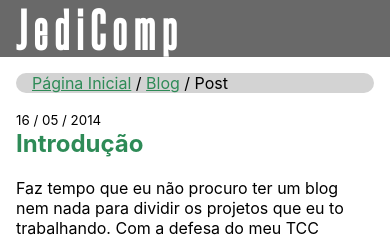
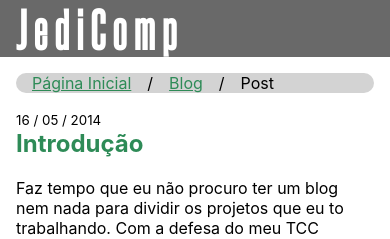
Before and after one commit to thiagojedi/thiagojedi.github.io, a Jekyll site: the page built from _posts/2014-05-16-Intro.md, in a window 390 px wide. Shown: the top 239 px of the page. Built offline with Jekyll 4.4.1, drawn with Linux system fonts in a browser that asks for light colours.

Commit message:
FIx breadcrumb on mobile phones

```diff
--- a/css/estilo.css
+++ b/css/estilo.css
@@ -145,6 +145,8 @@ nav {
 nav ul {
   list-style: none;
   padding-left: 0;
+  display: flex;
+  gap: var(--basic-spacing);
 }
 
 nav li {
```
